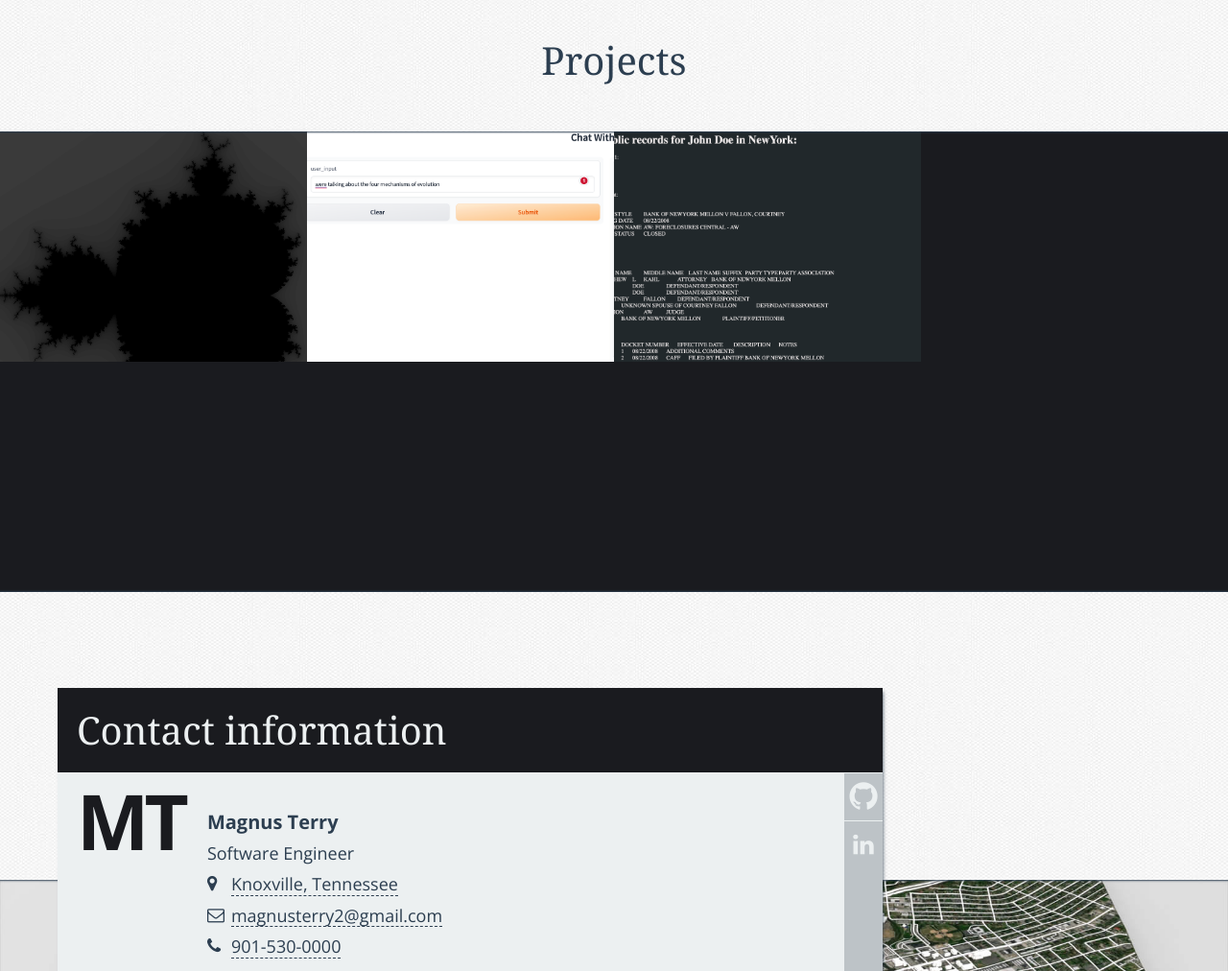
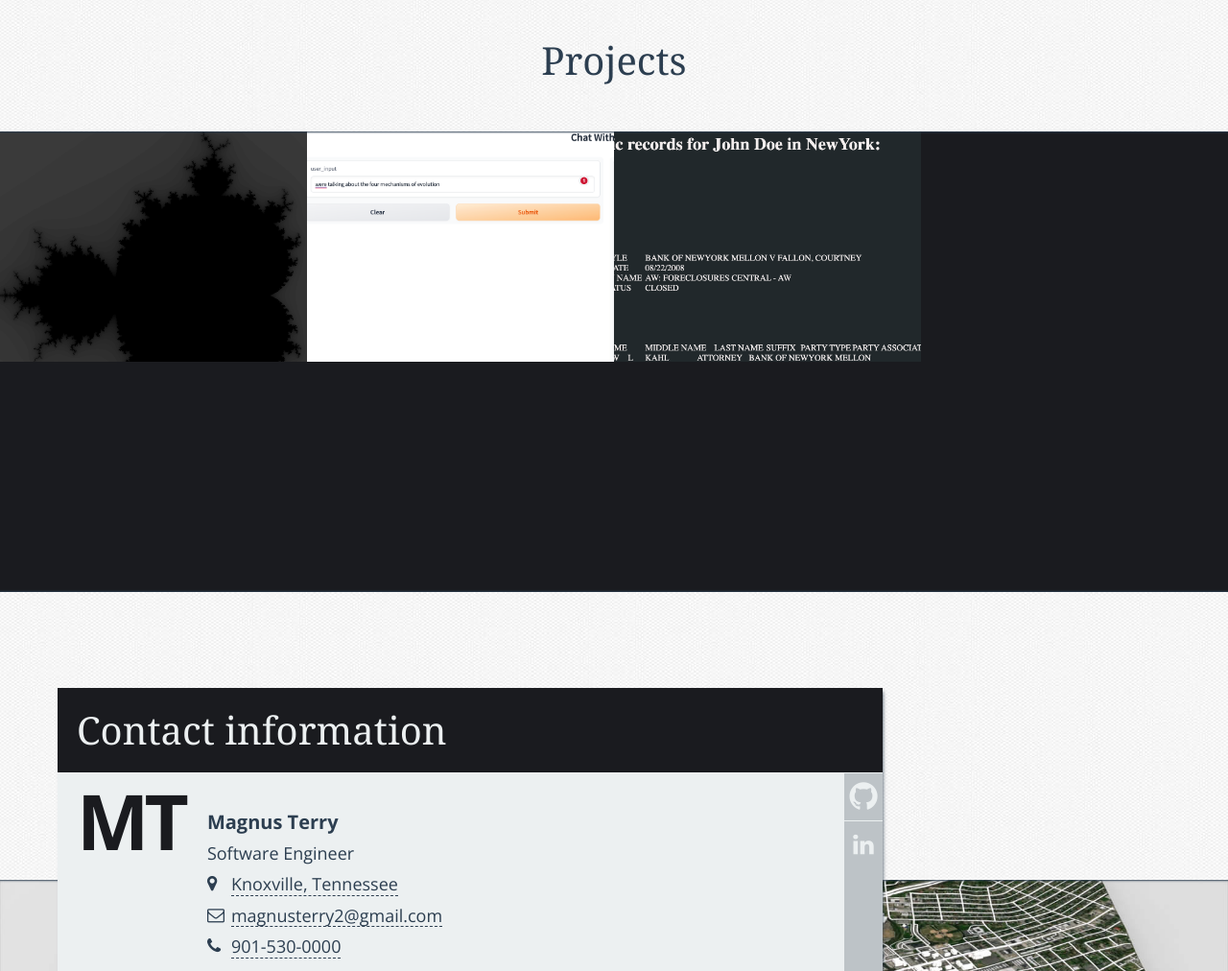
Before and after one commit to magnutog12/magnusterry.github.io, a website: page index.html in a window 1280 px wide. Shown: the part 860-1872 px from the top of the page at 96% size. Drawn offline with nearby package versions, Linux system fonts and the light colour scheme; files whose address does not match are found by name.

Commit message:
Update index.html

```diff
--- a/index.html
+++ b/index.html
@@ -116,7 +116,7 @@
                         <figcaption><a class="icon icon_link" href="https://github.com/magnutog12/harrybeamer" rel="nofollow">Deployed a chat bot
                             using Open AI llm and gradio to mimic the mannerisms of my neighbor Harry.</a></figcaption>
                     </figure>
-                    <figure class="projects__item"><img src="static/images/webscraper.jpg" style="height: 328px;"
+                    <figure class="projects__item"><img src="static/images/scraper.jpg" style="height: 328px;"
                             alt="Duis feugiat, metus eu ullamcorper accumsan, massa risus dictum nisi">
                         <figcaption><a class="icon icon_link" href="https://github.com/magnutog12/puppeteer" rel="nofollow">
                             Developed an AI webscraper with puppeteer to find public records.
```
